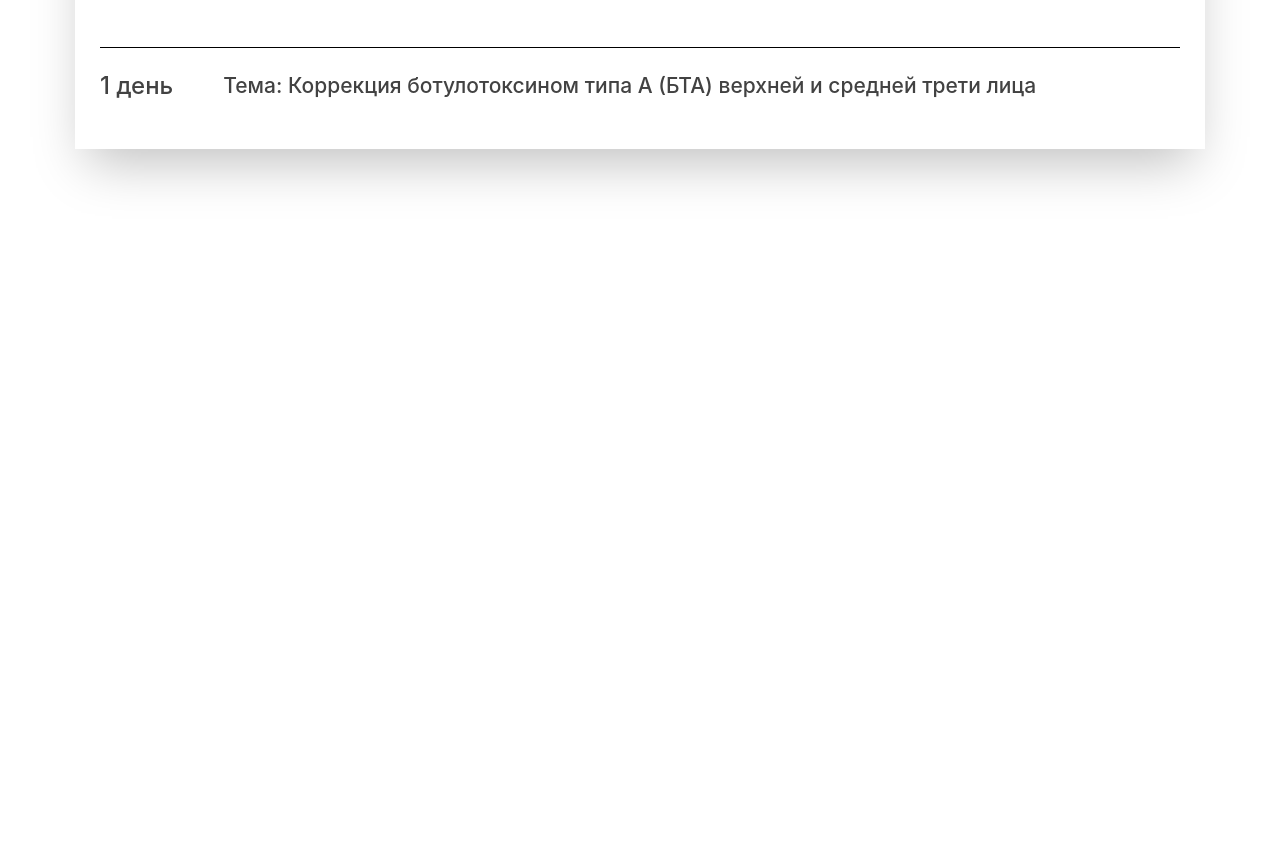
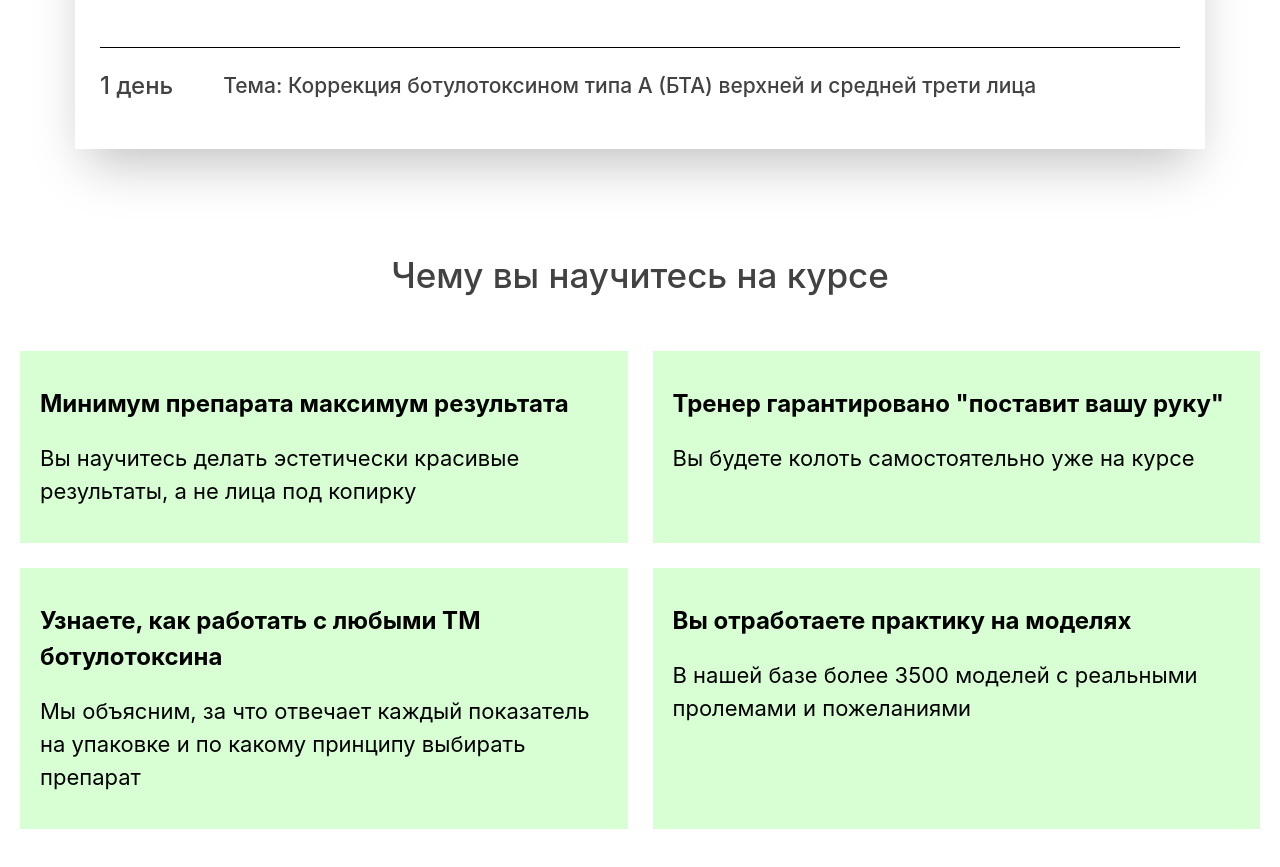
Before and after one commit to JM-2007-07/Home-Work-MFM, a website: page src/page3.html in a window 1280 px wide. Shown: the part 2192-3059 px from the top of the page. Before the commit the page ends 2441 px from the top, so only its background shows below. Drawn offline with nearby package versions, Linux system fonts and the light colour scheme; files that its build step writes are made by us from their sources.

Commit message:
main s4 p3

```diff
--- a/src/page3.html
+++ b/src/page3.html
@@ -215,6 +215,28 @@
 
         </div>
       </section>
+      <section class="px-[20px] max-w-[1300px] m-auto">
+        <p class="text-[20px] lg:text-[35px] text-[#424242] text-center font-[500]">Чему вы научитесь на курсе</p>
+        <div class="my-[50px] grid lg:grid-cols-2 gap-[25px]">
+            <div class="bg-[#D7FFD3] px-[20px] py-[35px]">
+               <p class="text-[15px] lg:text-[24px] font-bold">Минимум препарата максимум результата</p>
+               <p class="text-[15px] lg:text-[22px] mt-[20px]">Вы научитесь делать эстетически красивые результаты, а не лица под копирку</p>
+            </div>
+            <div class="bg-[#D7FFD3] px-[20px] py-[35px]">
+               <p class="text-[15px] lg:text-[24px] font-bold">Тренер гарантировано "поставит вашу руку"</p>
+               <p class="text-[15px] lg:text-[22px] mt-[20px]">Вы будете колоть самостоятельно уже на курсе</p>
+            </div>
+            <div class="bg-[#D7FFD3] px-[20px] py-[35px]">
+               <p class="text-[15px] lg:text-[24px] font-bold">Узнаете, как работать с любыми ТМ ботулотоксина</p>
+               <p class="text-[15px] lg:text-[22px] mt-[20px]">Мы объясним, за что отвечает каждый показатель на упаковке и по какому принципу выбирать препарат</p>
+            </div>
+            <div class="bg-[#D7FFD3] px-[20px] py-[35px]">
+               <p class="text-[15px] lg:text-[24px] font-bold">Вы отработаете практику на моделях</p>
+               <p class="text-[15px] lg:text-[22px] mt-[20px]">В нашей базе более 3500 моделей с реальными пролемами и пожеланиями</p>
+            </div>
+
+        </div>
+      </section>
     </main>
   </body>
 </html>
```
